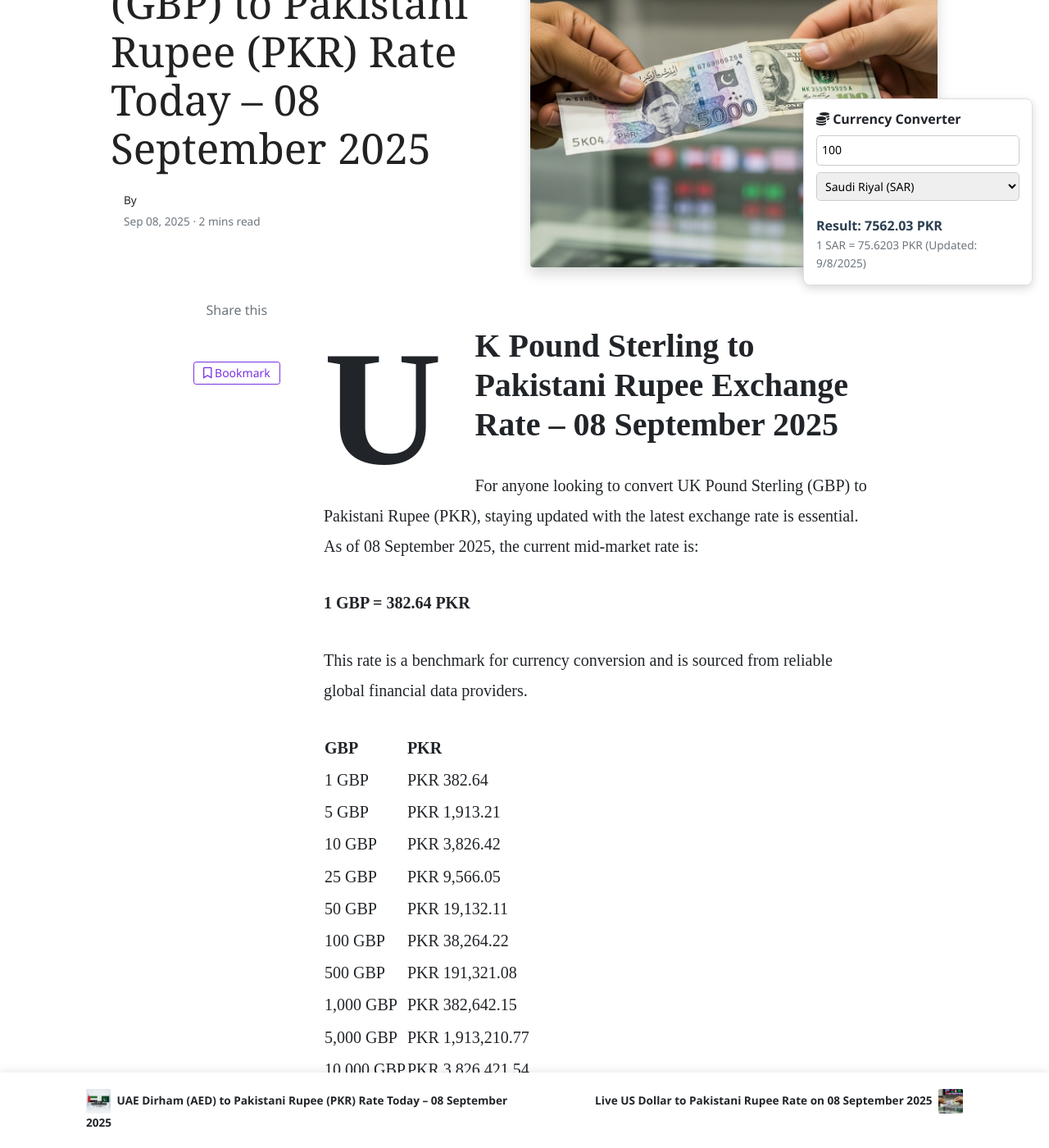
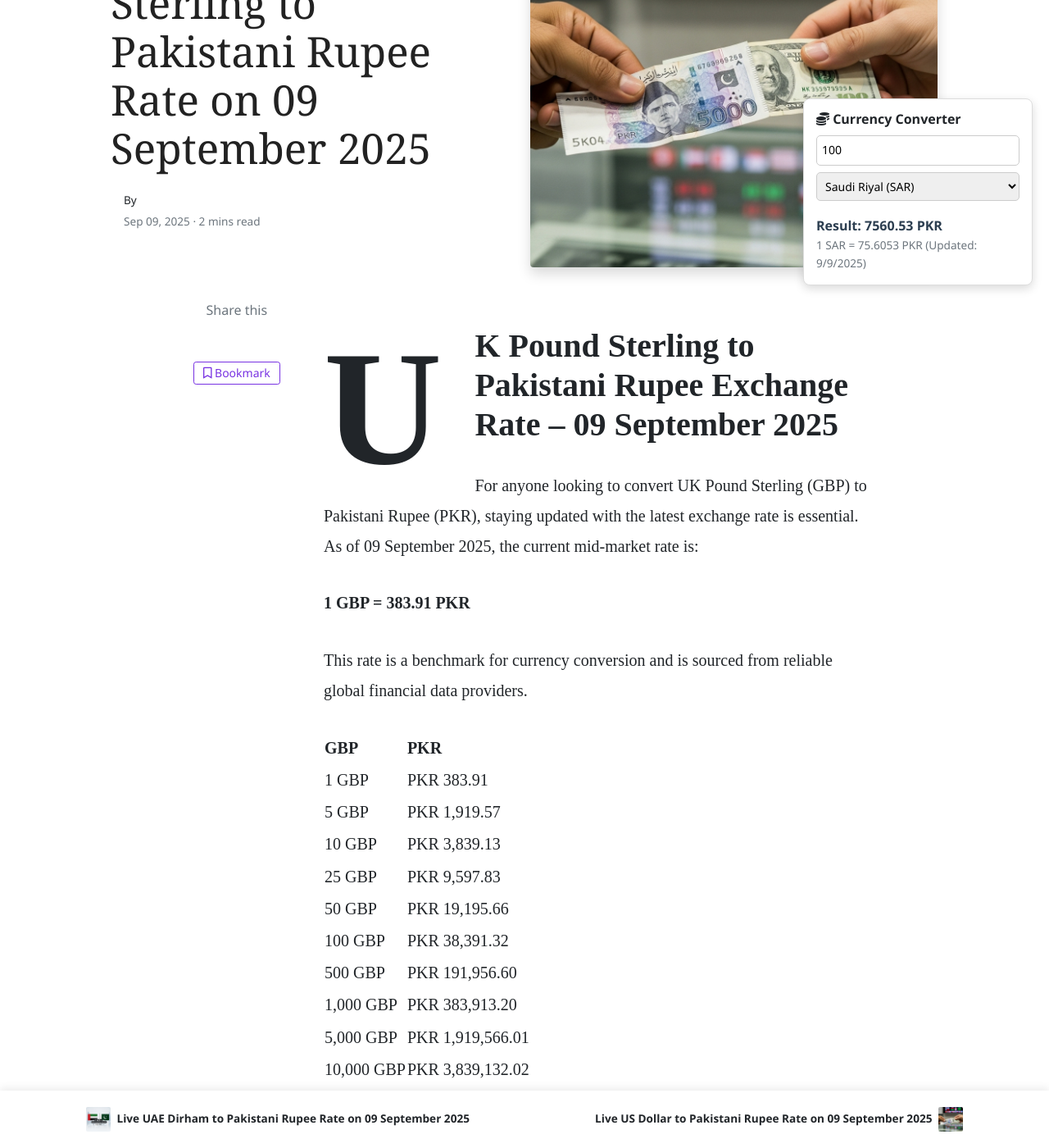
Before and after one commit to mlcom/mlcom.github.io, a Jekyll site: the page built from _posts/2025-09-09-today-uk-pound-sterling-to-pkr-exchange-rate-september-2025-prices-updated-gbp-to-pkr.md, in a window 1280 px wide and 1400 px high, scrolled down 295 px. Shown: the whole window at 82% size. Built offline with Jekyll 4.4.1, drawn with Linux system fonts in a browser that asks for light colours; nearby versions of some CDN libraries; comment, search, counter and statistics services are not loaded; some of the changed text lies outside the part shown.

Commit message:
Automated: Update currency rates and generate daily posts

```diff
--- a/_posts/2025-09-08-today-saudi-riyal-to-pkr-exchange-rate-september-2025-prices-updated-sar-to-pkr.md
+++ b/_posts/2025-09-09-today-saudi-riyal-to-pkr-exchange-rate-september-2025-prices-updated-sar-to-pkr.md
@@ -1,32 +1,32 @@
 ---
 layout: post
-title:  'Live Saudi Riyal to Pakistani Rupee Rate on 08 September 2025'
+title:  'Saudi Riyal (SAR) to Pakistani Rupee (PKR) Rate Today – 09 September 2025'
 author: jane
 categories: [ sar-to-pkr ]
 image: assets/images/sar-to-pkr-rate-today.jpg
 tags: ['SAR to PKR', 'Saudi Riyal to Pakistani Rupee', 'today riyal rate in pakistan', 'saudi riyal rate', 'open market riyal rate']
 ---
 
-# Saudi Riyal to Pakistani Rupee Exchange Rate – 08 September 2025
+# Saudi Riyal to Pakistani Rupee Exchange Rate – 09 September 2025
 
-For anyone looking to convert Saudi Riyal (SAR) to Pakistani Rupee (PKR), staying updated with the latest exchange rate is essential. As of 08 September 2025, the current mid-market rate is:
+For anyone looking to convert Saudi Riyal (SAR) to Pakistani Rupee (PKR), staying updated with the latest exchange rate is essential. As of 09 September 2025, the current mid-market rate is:
 
-**1 SAR = 75.62 PKR**
+**1 SAR = 75.61 PKR**
 
 This rate is a benchmark for currency conversion and is sourced from reliable global financial data providers.
 
 | SAR | PKR |
 | --- | --- |
-| 1 SAR | PKR 75.62 |
-| 5 SAR | PKR 378.10 |
-| 10 SAR | PKR 756.20 |
-| 25 SAR | PKR 1,890.51 |
-| 50 SAR | PKR 3,781.01 |
-| 100 SAR | PKR 7,562.03 |
-| 500 SAR | PKR 37,810.15 |
-| 1,000 SAR | PKR 75,620.29 |
-| 5,000 SAR | PKR 378,101.47 |
-| 10,000 SAR | PKR 756,202.93 |
+| 1 SAR | PKR 75.61 |
+| 5 SAR | PKR 378.03 |
+| 10 SAR | PKR 756.05 |
+| 25 SAR | PKR 1,890.13 |
+| 50 SAR | PKR 3,780.27 |
+| 100 SAR | PKR 7,560.53 |
+| 500 SAR | PKR 37,802.65 |
+| 1,000 SAR | PKR 75,605.31 |
+| 5,000 SAR | PKR 378,026.53 |
+| 10,000 SAR | PKR 756,053.07 |
 
 
 ## Understanding Exchange Rate Fluctuations
--- a/_posts/2025-09-08-today-uk-pound-sterling-to-pkr-exchange-rate-september-2025-prices-updated-gbp-to-pkr.md
+++ b/_posts/2025-09-09-today-uk-pound-sterling-to-pkr-exchange-rate-september-2025-prices-updated-gbp-to-pkr.md
@@ -1,32 +1,32 @@
 ---
 layout: post
-title:  'UK Pound Sterling (GBP) to Pakistani Rupee (PKR) Rate Today – 08 September 2025'
+title:  'Live UK Pound Sterling to Pakistani Rupee Rate on 09 September 2025'
 author: john
 categories: [ gbp-to-pkr ]
 image: assets/images/usd-to-pkr-rate-today.jpg
 tags: ['GBP to PKR', 'UK Pound to Pakistani Rupee', 'pound rate in pakistan', 'great britain pound to pkr', 'uk to pakistan money transfer']
 ---
 
-# UK Pound Sterling to Pakistani Rupee Exchange Rate – 08 September 2025
+# UK Pound Sterling to Pakistani Rupee Exchange Rate – 09 September 2025
 
-For anyone looking to convert UK Pound Sterling (GBP) to Pakistani Rupee (PKR), staying updated with the latest exchange rate is essential. As of 08 September 2025, the current mid-market rate is:
+For anyone looking to convert UK Pound Sterling (GBP) to Pakistani Rupee (PKR), staying updated with the latest exchange rate is essential. As of 09 September 2025, the current mid-market rate is:
 
-**1 GBP = 382.64 PKR**
+**1 GBP = 383.91 PKR**
 
 This rate is a benchmark for currency conversion and is sourced from reliable global financial data providers.
 
 | GBP | PKR |
 | --- | --- |
-| 1 GBP | PKR 382.64 |
-| 5 GBP | PKR 1,913.21 |
-| 10 GBP | PKR 3,826.42 |
-| 25 GBP | PKR 9,566.05 |
-| 50 GBP | PKR 19,132.11 |
-| 100 GBP | PKR 38,264.22 |
-| 500 GBP | PKR 191,321.08 |
-| 1,000 GBP | PKR 382,642.15 |
-| 5,000 GBP | PKR 1,913,210.77 |
-| 10,000 GBP | PKR 3,826,421.54 |
+| 1 GBP | PKR 383.91 |
+| 5 GBP | PKR 1,919.57 |
+| 10 GBP | PKR 3,839.13 |
+| 25 GBP | PKR 9,597.83 |
+| 50 GBP | PKR 19,195.66 |
+| 100 GBP | PKR 38,391.32 |
+| 500 GBP | PKR 191,956.60 |
+| 1,000 GBP | PKR 383,913.20 |
+| 5,000 GBP | PKR 1,919,566.01 |
+| 10,000 GBP | PKR 3,839,132.02 |
 
 
 ## Understanding Exchange Rate Fluctuations
@@ -45,7 +45,7 @@ This depends on your personal needs. If the Pound is currently strong against th
 
 ### How much is 100 Pounds in Pakistani Rupees?
 
-Based on the live mid-market rate, 100 UK Pound Sterling equals **382,642.15** Pakistani Rupees. The final amount may vary based on the service provider's rate and fees.
+Based on the live mid-market rate, 100 UK Pound Sterling equals **383,913.20** Pakistani Rupees. The final amount may vary based on the service provider's rate and fees.
 
 
 
```
Also changed, not shown: other parts of _posts/2025-09-09-today-saudi-riyal-to-pkr-exchange-rate-september-2025-prices-updated-sar-to-pkr.md (+1 -1 lines), _data/rates.yml (+140 -140 lines), _posts/2025-09-09-today-uae-dirham-to-pkr-exchange-rate-september-2025-prices-updated-aed-to-pkr.md (renamed from _posts/2025-09-08-today-uae-dirham-to-pkr-exchange-rate-september-2025-prices-updated-aed-to-pkr.md, +15 -15 lines), _posts/2025-09-09-today-us-dollar-to-pkr-exchange-rate-september-2025-prices-updated-usd-to-pkr.md (renamed from _posts/2025-09-08-today-us-dollar-to-pkr-exchange-rate-september-2025-prices-updated-usd-to-pkr.md, +15 -15 lines).
